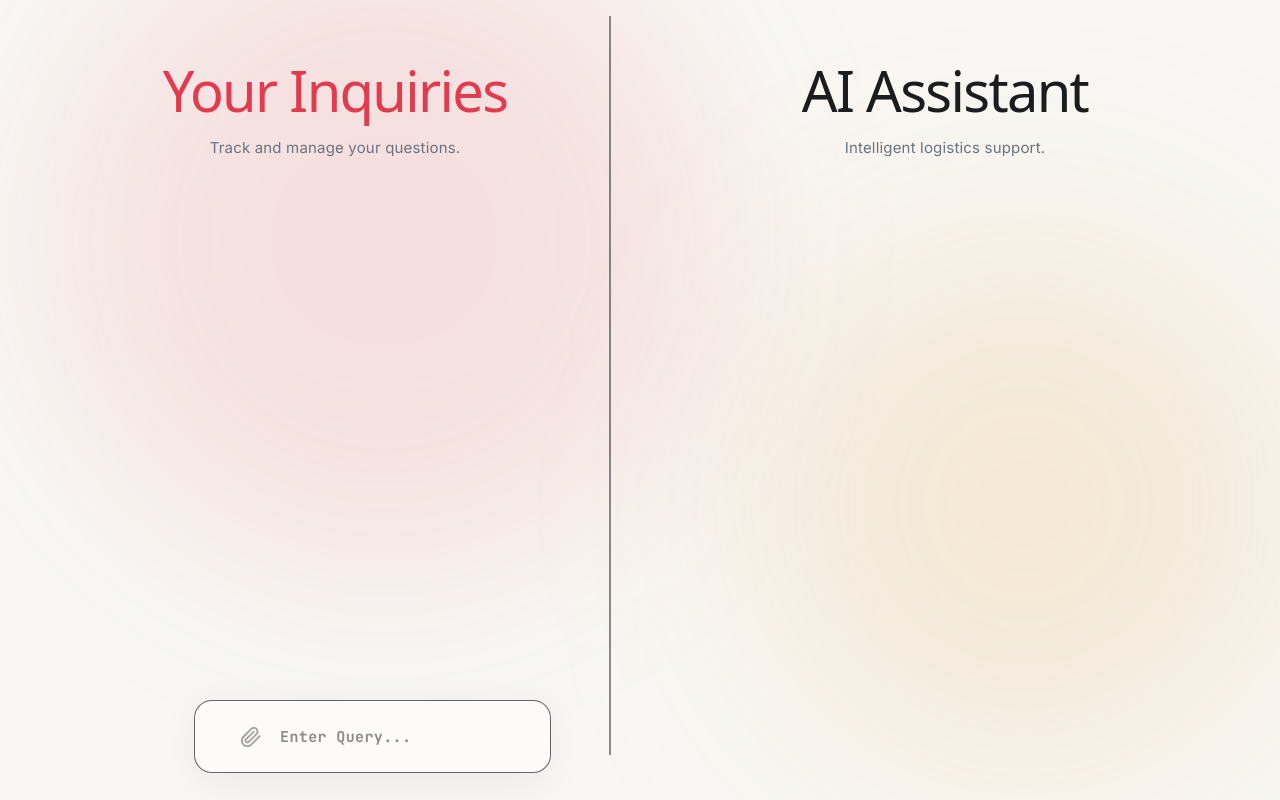
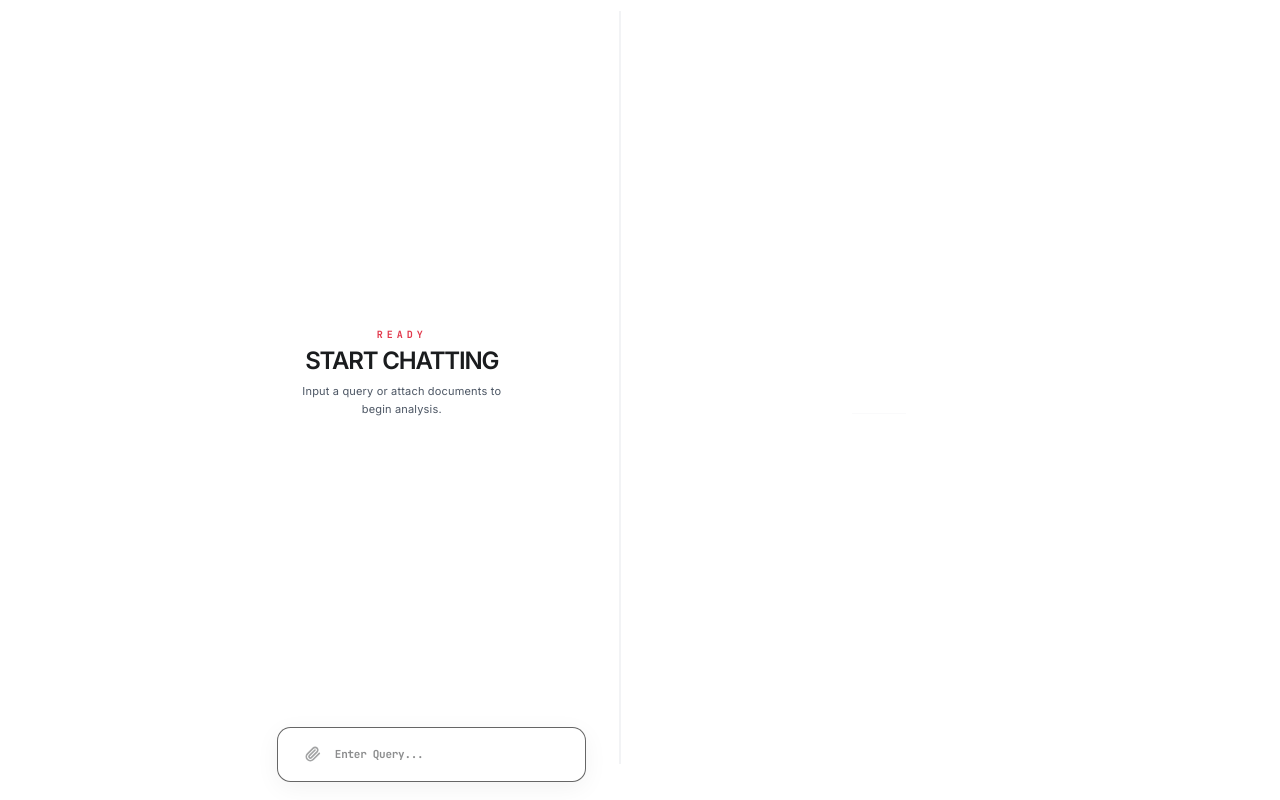
Before and after one commit to SORAAAAAAAAA/assistant-bot, a React (Vite) app in the folder frontend/: page / in a window 1280 px wide. Built offline with nearby package versions, Linux system fonts and the light colour scheme.

Commit message:
fix: chat ui design
fixed chat UI

```diff
--- a/frontend/src/components/ChatHeader.tsx
+++ b/frontend/src/components/ChatHeader.tsx
@@ -6,20 +6,16 @@ interface ChatHeaderProps {
   color?: string
 }
 
-export const ChatHeader: FC<ChatHeaderProps> = ({
-  title,
-  subtitle,
-  color = '#E23B4E'
-}) => {
+export const ChatHeader: FC<ChatHeaderProps> = ({ title, subtitle, color = '#E23B4E' }) => {
   return (
-    <header className="pb-6 shrink-0 text-center">
+    <header className="pb-4 shrink-0 text-center">
       <h1
-        className="text-[32px] font-extrabold m-0 font-['Hanken_Grotesk',system-ui,sans-serif]"
+        className="text-[22px] font-extrabold m-0 font-['Hanken_Grotesk',system-ui,sans-serif]"
         style={{ color }}
       >
         {title}
       </h1>
-      <p className="text-[#6B7280] text-[15px] mt-1">{subtitle}</p>
+      <p className="text-[#6B7280] text-[11px] mt-0.5">{subtitle}</p>
     </header>
   )
 }
--- a/frontend/src/components/MessageComposer.tsx
+++ b/frontend/src/components/MessageComposer.tsx
@@ -30,15 +30,22 @@ export const MessageComposer: FC<MessageComposerProps> = ({
   }
 
   return (
-    <div className="group w-[85%] relative mt-4 ml-auto px-8">
+    <div className="group w-[85%] relative mt-3 ml-auto px-4">
       <AttachmentPreview
         files={attachedFiles}
         onClear={() => onFileSelect([])}
       />
 
       <div
-        className={`relative bg-white/50 backdrop-blur-[30px] px-10 py-5 rounded-2xl overflow-hidden shadow-[0_10px_40px_rgba(0,0,0,0.06)] flex items-center border cursor-text will-change-transform transition-[transform_0.4s_cubic-bezier(0.34,1.56,0.64,1),box-shadow_0.4s_ease,background_0.3s_ease] group-hover:-translate-y-[3px] group-hover:scale-[1.008] group-hover:shadow-[0_15px_30px_rgba(0,0,0,0.08)] group-active:!translate-y-[-1px] group-active:!scale-[0.995] group-active:!duration-100 group-active:!ease-linear group-focus-within:-translate-y-[3px] group-focus-within:scale-[1.008] group-focus-within:shadow-[0_15px_35px_rgba(226,59,78,0.12)] ${
-          isTyping ? 'border-transparent animate-[glowRed_0.8s_ease-in-out]' : 'border-black/60'
+        className={`relative bg-white/50 backdrop-blur-[20px] px-6 py-3 rounded-xl overflow-hidden shadow-[0_6px_25px_rgba(0,0,0,0.05)] flex items-center border cursor-text transition-all duration-300 ${
+          /*
+             GLOW RESTORED:
+             - When typing: transparent border + red pulse animation
+             - When idle: standard semi-transparent black border
+          */
+          isTyping
+            ? 'border-transparent animate-[glowRed_0.8s_ease-in-out_infinite]'
+            : 'border-black/60'
         }`}
         onClick={() => inputRef.current?.focus()}
       >
@@ -52,24 +59,15 @@ export const MessageComposer: FC<MessageComposerProps> = ({
 
         <button
           type="button"
-          className={`mr-[18px] transition-all duration-300 cursor-pointer outline-none ${
+          className={`mr-3 transition-all duration-300 cursor-pointer outline-none ${
             attachedFiles.length > 0 ? 'text-[#E23B4E] opacity-100' : 'text-[#1A1C1E] opacity-40'
-          } hover:scale-125 active:scale-95`}
+          } hover:scale-110 active:scale-95`}
           onClick={(e) => {
             e.stopPropagation()
             fileInputRef.current?.click()
           }}
         >
-          <svg
-            viewBox="0 0 24 24"
-            width="22"
-            height="22"
-            fill="none"
-            stroke="currentColor"
-            strokeWidth="2"
-            strokeLinecap="round"
-            strokeLinejoin="round"
-          >
+          <svg viewBox="0 0 24 24" width="16" height="16" fill="none" stroke="currentColor" strokeWidth="2.5" strokeLinecap="round" strokeLinejoin="round">
             <path d="M21.44 11.05l-9.19 9.19a6 6 0 0 1-8.49-8.49l8.57-8.57A4 4 0 1 1 18 8.84l-8.59 8.51a2 2 0 0 1-2.83-2.83l8.49-8.48" />
           </svg>
         </button>
@@ -79,9 +77,9 @@ export const MessageComposer: FC<MessageComposerProps> = ({
           value={input}
           onChange={e => onInputChange(e.target.value)}
           onKeyDown={e => e.key === 'Enter' && onSend()}
-          placeholder={attachedFiles.length > 0 ? "Press Enter to send document..." : "Enter Query..."}
+          placeholder={attachedFiles.length > 0 ? "Send documents..." : "Enter Query..."}
           disabled={isTyping}
-          className="flex-1 border-none bg-transparent outline-none text-[15px] text-[#1A1C1E] font-['JetBrains_Mono',monospace] tracking-wide"
+          className="flex-1 border-none bg-transparent outline-none text-[11px] text-[#1A1C1E] font-['JetBrains_Mono',monospace] tracking-tight"
         />
       </div>
     </div>
--- a/frontend/src/components/MessageList.tsx
+++ b/frontend/src/components/MessageList.tsx
@@ -10,28 +10,16 @@ interface MessageListProps {
   scrollRef?: RefObject<HTMLDivElement | null>
 }
 
-export const MessageList: FC<MessageListProps> = ({
-  messages,
-  variant,
-  highlightedId,
-  onJump,
-  scrollRef
-}) => {
+export const MessageList: FC<MessageListProps> = ({ messages, variant, highlightedId, onJump, scrollRef }) => {
   return (
     <div
       ref={scrollRef}
-      className={`no-scrollbar flex-1 overflow-y-auto flex flex-col gap-10 ${
-        variant === 'user' ? 'items-end px-8 py-5' : 'px-8 py-5'
+      className={`no-scrollbar flex-1 overflow-y-auto flex flex-col gap-6 ${
+        variant === 'user' ? 'items-end px-5 py-3' : 'px-5 py-3'
       } [scrollbar-width:none] [-ms-overflow-style:none] [&::-webkit-scrollbar]:hidden`}
     >
       {messages.map(msg => (
-        <MessageBubble
-          key={msg.id}
-          message={msg}
-          variant={variant}
-          highlighted={highlightedId === msg.id}
-          onJump={onJump}
-        />
+        <MessageBubble key={msg.id} message={msg} variant={variant} highlighted={highlightedId === msg.id} onJump={onJump} />
       ))}
     </div>
   )
--- a/frontend/src/pages/chat.tsx
+++ b/frontend/src/pages/chat.tsx
@@ -1,14 +1,11 @@
 import { useState, useRef, useEffect } from 'react';
-import { ChatHeader } from '../components/ChatHeader';
 import { MessageList } from '../components/MessageList';
 import { MessageComposer } from '../components/MessageComposer';
 import type { Message } from '../components/types';
 
-// ── Main Chat UI ─────────────────────────────────────────────────
-
 export default function LogisticsChat() {
   const [input, setInput] = useState('');
-  const [attachedFiles, setAttachedFiles] = useState<File[]>([]);
+  const [attachedFiles, setAttachedFiles] = useState<File[]>([]); // Handles file state
   const [isTyping, setIsTyping] = useState(false);
   const [messages, setMessages] = useState<Message[]>([]);
   const [highlightedId, setHighlightedId] = useState<number | null>(null);
@@ -16,7 +13,7 @@ export default function LogisticsChat() {
   const userScrollRef = useRef<HTMLDivElement>(null);
   const aiScrollRef = useRef<HTMLDivElement>(null);
   const composerInputRef = useRef<HTMLInputElement>(null);
-  const fileInputRef = useRef<HTMLInputElement>(null);
+  const fileInputRef = useRef<HTMLInputElement>(null); // Ref for the hidden file input
 
   useEffect(() => {
     if (userScrollRef.current) userScrollRef.current.scrollTop = userScrollRef.current.scrollHeight;
@@ -35,13 +32,13 @@ export default function LogisticsChat() {
       role: 'user',
       time: userTime,
       content: input,
-      files: attachedFiles.map(f => f.name),
+      files: attachedFiles.map(f => f.name), // Save file names to message
       relatedId: aId
     };
 
     setMessages(prev => [...prev, userMsg]);
     setInput('');
-    setAttachedFiles([]);
+    setAttachedFiles([]); // Clear files after sending
     setIsTyping(true);
 
     setTimeout(() => {
@@ -67,33 +64,45 @@ export default function LogisticsChat() {
   };
 
   return (
-    <div className="h-screen w-screen bg-[#F8F7F4] fixed top-0 left-0 overflow-hidden font-['Inter',system-ui,sans-serif]">
-      <div className="absolute -top-[10%] left-[5%] w-[50vw] h-[50vw] bg-[#E23B4E]/[0.12] blur-[100px] rounded-full pointer-events-none" />
-      <div className="absolute bottom-[5%] right-0 w-[40vw] h-[40vw] bg-[#E08A1E]/[0.15] blur-[120px] rounded-full pointer-events-none" />
-
+    <div className="h-screen w-screen bg-white fixed top-0 left-0 overflow-hidden font-['Inter',system-ui,sans-serif]">
       <style>{`
         @import url('https://fonts.googleapis.com/css2?family=Hanken+Grotesk:wght@700;800&family=Inter:wght@400;600&family=JetBrains+Mono:wght@700&display=swap');
         body { margin: 0; padding: 0; }
-        @keyframes popIn { 0% { opacity: 0; transform: translateY(12px) scale(0.98); } 100% { opacity: 1; transform: translateY(0) scale(1); } }
-        @keyframes glowRed { 0% { box-shadow: 0 0 0 0 rgba(226, 59, 78, 0.4); } 50% { box-shadow: 0 0 20px 5px rgba(226, 59, 78, 0.6); } 100% { box-shadow: 0 0 0 0 rgba(226, 59, 78, 0); } }
+        @keyframes popIn { 0% { opacity: 0; transform: translateY(8px) scale(0.98); } 100% { opacity: 1; transform: translateY(0) scale(1); } }
+        @keyframes letterJump { 0%, 100% { transform: translateY(0); } 50% { transform: translateY(-4px); } }
+        @keyframes blinkRed { 0%, 100% { color: #6B7280; } 50% { color: #E23B4E; } }
+        @keyframes glowRed {
+          0% { box-shadow: 0 0 0 0 rgba(226, 59, 78, 0.4); border-color: rgba(226, 59, 78, 0.2); }
+          50% { box-shadow: 0 0 15px 4px rgba(226, 59, 78, 0.5); border-color: rgba(226, 59, 78, 0.8); }
+          100% { box-shadow: 0 0 0 0 rgba(226, 59, 78, 0.4); border-color: rgba(226, 59, 78, 0.2); }
+        }
       `}</style>
 
-      <div className="grid grid-cols-2 h-full w-full max-w-[1440px] mx-auto px-[60px] pt-10 gap-[60px] relative z-[1] box-border">
-        {/* DIVIDER LINE */}
-        <div className="absolute top-3.5 bottom-10 w-px bg-[#1A1C1E] -translate-x-1/2" style={{ left: 'calc(50% - 30px)' }} />
+      <div className="grid grid-cols-2 h-full w-full max-w-[1000px] mx-auto px-10 pt-6 gap-10 relative z-[1] box-border">
+        <div className="absolute top-2.5 bottom-8 w-px bg-gray-200 -translate-x-1/2" style={{ left: 'calc(50% - 20px)' }} />
 
         {/* LEFT COLUMN - User Messages */}
-        <div className="flex flex-col min-h-0 pb-6 overflow-hidden px-5">
-          <ChatHeader
-            title="Your Inquiries"
-            subtitle="Track and manage your questions."
-          />
-          <MessageList
-            messages={messages.filter(m => m.role === 'user')}
-            variant="user"
-            onJump={jumpToResponse}
-            scrollRef={userScrollRef}
-          />
+                <div className="flex flex-col min-h-0 pb-4 overflow-hidden px-3">
+        {messages.length === 0 ? (
+          <div className="flex-1 flex flex-col items-center justify-center animate-[popIn_0.6s_ease-out_forwards]">
+            {/* Strong Red Status */}
+            <p className="text-[10px] font-bold text-[#E23B4E] uppercase tracking-[0.4em] font-['JetBrains_Mono',monospace]">
+              Ready
+            </p>
+
+            <p className="text-[24px] font-black text-[#1A1C1E] mt-3 tracking-tighter uppercase">
+              Start Chatting
+            </p>
+
+            {/* Readable Description */}
+            <p className="text-[11px] text-[#4B5563] pt-2 mt-2 font-medium text-center max-w-[220px] leading-relaxed">
+              Input a query or attach documents to begin analysis.
+            </p>
+          </div>
+        ) : (
+          <MessageList messages={messages.filter(m => m.role === 'user')} variant="user" onJump={jumpToResponse} scrollRef={userScrollRef} />
+        )}
+
           <MessageComposer
             input={input}
             attachedFiles={attachedFiles}
@@ -107,20 +116,27 @@ export default function LogisticsChat() {
         </div>
 
         {/* RIGHT COLUMN - Assistant Messages */}
-        <div className="flex flex-col min-h-0 overflow-hidden px-5">
-          <ChatHeader
-            title="AI Assistant"
-            subtitle="Intelligent logistics support."
-            color="#1A1C1E"
-          />
+        <div className="flex flex-col min-h-0 overflow-hidden px-3">
+          {messages.length === 0 ? (
+            /* SYMMETRICAL EMPTY STATE FOR AI COLUMN */
+            <div className="flex-1 flex flex-col items-center justify-center opacity-20">
+               <div className="w-12 h-px bg-gray-200" />
+            </div>
+          ) : (
             <MessageList
               messages={messages.filter(m => m.role === 'assistant')}
               variant="assistant"
               highlightedId={highlightedId}
               scrollRef={aiScrollRef}
             />
+          )}
+
           {isTyping && (
-            <div className="text-xs text-[#6B7280] py-5 pl-2.5 font-semibold font-['JetBrains_Mono',monospace]">THINKING...</div>
+            <div className="flex gap-[1px] text-[10px] justify-center py-3 font-semibold font-['JetBrains_Mono',monospace]">
+              {"THINKING...".split("").map((char, i) => (
+                <span key={i} className="inline-block animate-[letterJump_1s_infinite_ease-in-out,blinkRed_1.5s_infinite_ease-in-out]" style={{ animationDelay: `${i * 0.1}s` }}>{char}</span>
+              ))}
+            </div>
           )}
         </div>
       </div>
```
Also changed, not shown: frontend/src/components/AttachmentPreview.tsx (+4 -6 lines), frontend/src/components/MessageBubble.tsx (+15 -56 lines), frontend/src/components/SwirlBorder.tsx (+22 -17 lines). Lines whose indentation alone changed are shown as unchanged.
